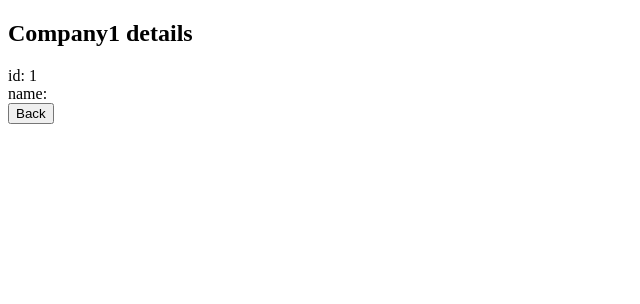
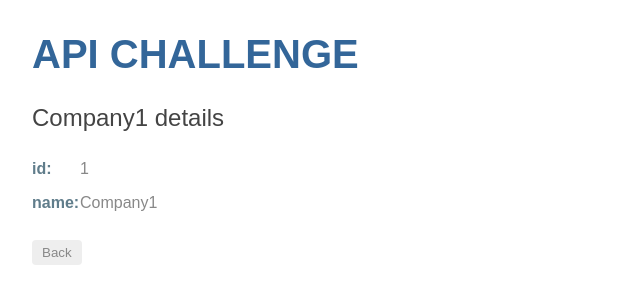
Before and after one commit to Unsentletter/api-challenge-angular, an Angular app: page /detail/1 in a window 1280 px wide. Shown: the top 304 px of the page, without its empty margins (0-640 px from the left). Built offline with nearby package versions, Linux system fonts and the light colour scheme.

Commit message:
routing complete

```diff
--- a/src/app/app.component.ts
+++ b/src/app/app.component.ts
@@ -3,6 +3,8 @@ import { Component } from '@angular/core';
 @Component({
   selector: 'app-root',
   template: `
+    <h1>{{title}}</h1>
+    <nav>
     <router-outlet></router-outlet>
   `
 })
--- a/src/app/companies/companies.component.html
+++ b/src/app/companies/companies.component.html
@@ -2,10 +2,12 @@
 <ul class="companies">
   <li *ngFor="let company of companies"
   [class.selected]="company === selectedCompany"
-  (click)="onSelect(company)">
+  (click)="gotoDetail(company)">
     <span class="badge">{{company.id}}</span>{{company.name}}
   </li>
 </ul>
+
+
 <div *ngIf="selectedCompany">
   <h2>{{selectedCompany.name | uppercase}}</h2>
   <button (click)="gotoDetail()">View Detail</button>
--- a/src/app/companies/companies.component.ts
+++ b/src/app/companies/companies.component.ts
@@ -11,7 +11,6 @@ import { Company } from '../company/company';
   styleUrls: ['./companies.component.css']
 })
 export class CompaniesComponent implements OnInit{
-  title = 'API CHALLENGE';
   companies: Company[];
   selectedCompany: Company;
 
@@ -26,12 +25,13 @@ export class CompaniesComponent implements OnInit{
   ngOnInit():void {
     this.getCompanies();
   }
+  //
+  // onSelect(company:Company):void {
+  //   this.selectedCompany = company;
+  // }
 
-  onSelect(company:Company):void {
+  gotoDetail(company:Company): void {
     this.selectedCompany = company;
-  }
-
-  gotoDetail(): void {
     this.router.navigate(['/detail', this.selectedCompany.id]);
   }
 }
--- /dev/null
+++ b/src/app/company/company-detail.component.css
@@ -0,0 +1,29 @@
+label {
+  display: inline-block;
+  width: 3em;
+  margin: .5em 0;
+  color: #607D8B;
+  font-weight: bold;
+}
+input {
+  height: 2em;
+  font-size: 1em;
+  padding-left: .4em;
+}
+button {
+  margin-top: 20px;
+  font-family: Arial;
+  background-color: #eee;
+  border: none;
+  padding: 5px 10px;
+  border-radius: 4px;
+  cursor: pointer; cursor: hand;
+}
+button:hover {
+  background-color: #cfd8dc;
+}
+button:disabled {
+  background-color: #eee;
+  color: #ccc;
+  cursor: auto;
+}
--- a/src/app/company/company-detail.component.html
+++ b/src/app/company/company-detail.component.html
@@ -1,6 +1,6 @@
 <div *ngIf="company">
   <h2>{{company.name}} details</h2>
   <div><label>id: </label>{{company.id}}</div>
-  <div><label>name: </label></div>
+  <div><label>name: </label>{{company.name}}</div>
 </div>
 <button (click)="goBack()">Back</button>
--- a/src/app/company/company-detail.component.ts
+++ b/src/app/company/company-detail.component.ts
@@ -8,7 +8,8 @@ import { CompanyService } from '../services/company.service';
 
 @Component({
   selector: 'app-company-detail',
-  templateUrl: './company-detail.component.html'
+  templateUrl: './company-detail.component.html',
+  styleUrls: ['./company-detail.component.css']
 })
 
 export class CompanyDetailComponent implements OnInit {
--- a/src/index.html
+++ b/src/index.html
@@ -8,6 +8,7 @@
 
   <meta name="viewport" content="width=device-width, initial-scale=1">
   <link rel="icon" type="image/x-icon" href="favicon.ico">
+  <link rel="stylesheet" href="styles.css">
 </head>
 <body>
   <app-root>Loading...</app-root>
--- a/src/styles.css
+++ b/src/styles.css
@@ -1 +1,24 @@
 /* You can add global styles to this file, and also import other style files */
+/* Master Styles */
+h1 {
+  color: #369;
+  font-family: Arial, Helvetica, sans-serif;
+  font-size: 250%;
+}
+h2, h3 {
+  color: #444;
+  font-family: Arial, Helvetica, sans-serif;
+  font-weight: lighter;
+}
+body {
+  margin: 2em;
+}
+body, input[text], button {
+  color: #888;
+  font-family: Cambria, Georgia;
+}
+/* . . . */
+/* everywhere else */
+* {
+  font-family: Arial, Helvetica, sans-serif;
+}
```
